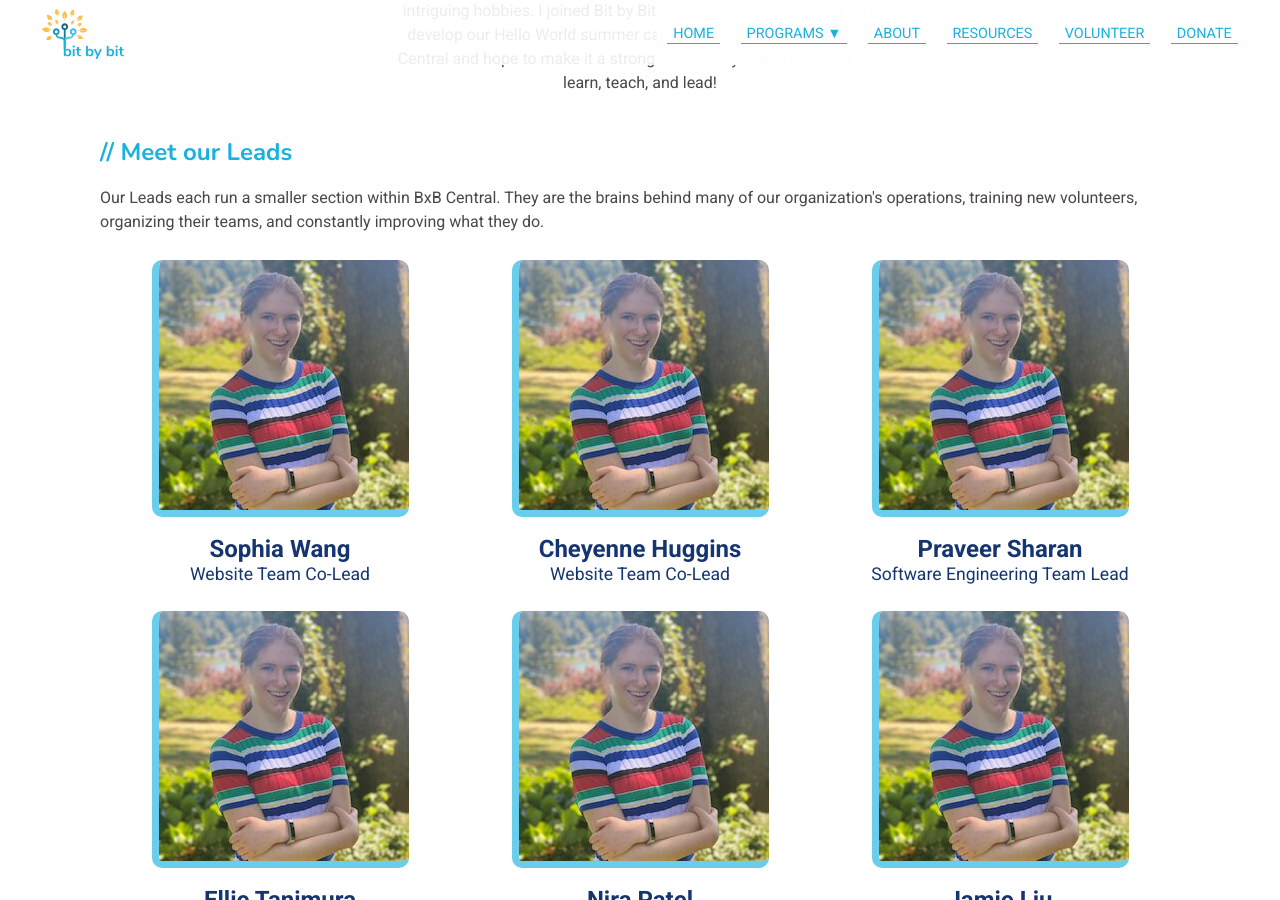
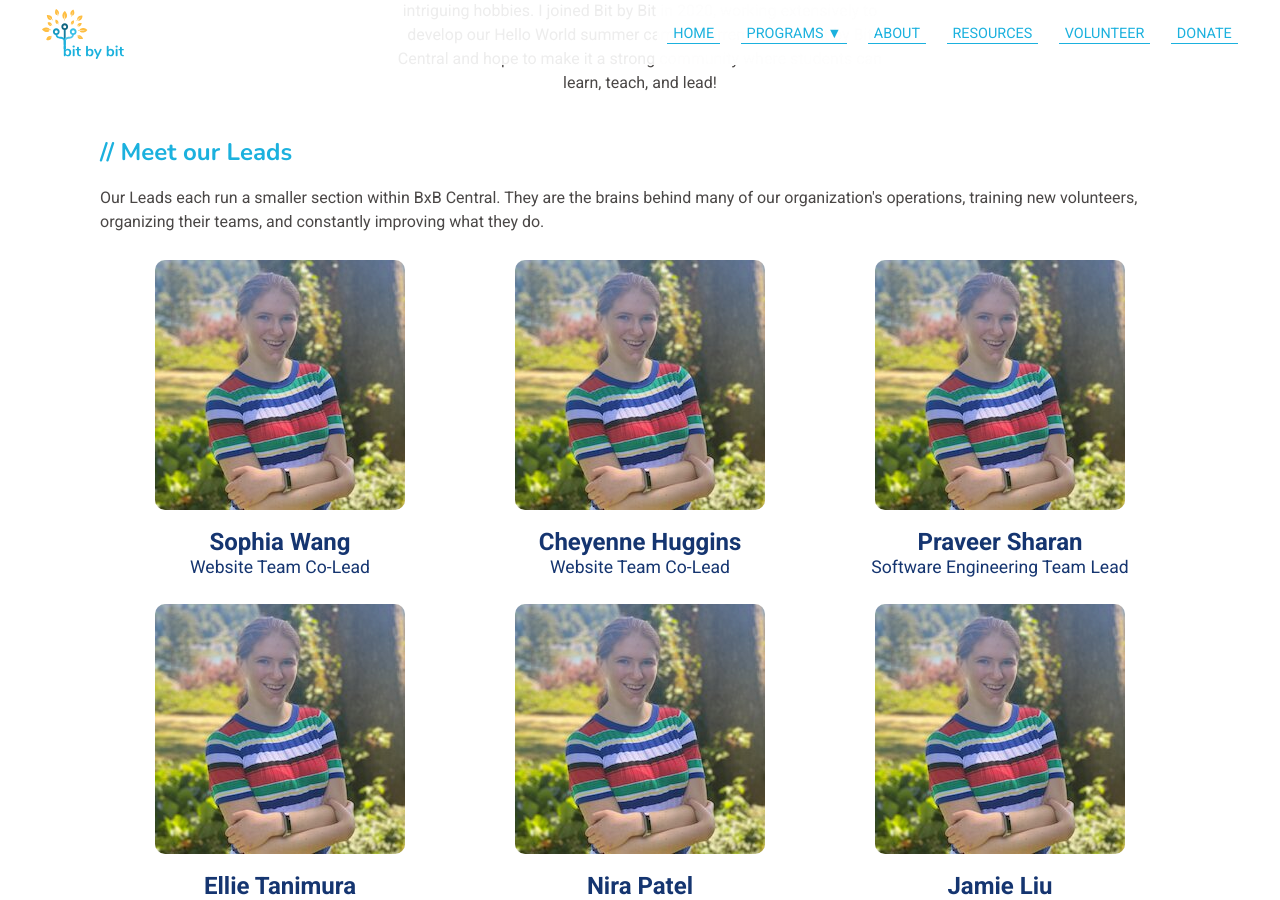
Before and after one commit to bit-by-bit-coding/bxb-website, a Jekyll site: the page built from about.html, in a window 1280 px wide and 900 px high, scrolled down 1472 px. Built offline with Jekyll 4.4.1, drawn with Linux system fonts in a browser that asks for light colours; nearby versions of some CDN libraries.

Commit message:
change id (for border) to a class in html

```diff
--- a/about.html
+++ b/about.html
@@ -74,42 +74,42 @@
             </p>
         </span>-->
         <span class="instructors-item" id="team-item">
-            <img id="team-lead-1" src="./imgs/DevinSquare.jpg">
+            <img class="light-border" src="./imgs/DevinSquare.jpg">
             <strong>Sophia Wang</strong>
             <p class="title">
                 Website Team Co-Lead
             </p>
         </span>
         <span class="instructors-item" id="team-item">
-            <img id="team-lead-1" src="./imgs/DevinSquare.jpg">
+            <img class="light-border" src="./imgs/DevinSquare.jpg">
             <strong>Cheyenne Huggins</strong>
             <p class="title">
                 Website Team Co-Lead
             </p>
         </span>
         <span class="instructors-item" id="team-item">
-            <img id="team-lead-1" src="./imgs/DevinSquare.jpg">
+            <img class="light-border" src="./imgs/DevinSquare.jpg">
             <strong>Praveer Sharan</strong>
             <p class="title">
                 Software Engineering Team Lead
             </p>
         </span>
         <span class="instructors-item" id="team-item">
-            <img id="team-lead-1" src="./imgs/DevinSquare.jpg">
+            <img class="light-border" src="./imgs/DevinSquare.jpg">
             <strong>Ellie Tanimura</strong>
             <p class="title">
                 Fundraising Team Lead
             </p>
         </span>
         <span class="instructors-item" id="team-item">
-            <img id="team-lead-1" src="./imgs/DevinSquare.jpg">
+            <img class="light-border" src="./imgs/DevinSquare.jpg">
             <strong>Nira Patel</strong>
             <p class="title">
                 Human Resources Lead
             </p>
         </span>
         <span class="instructors-item" id="team-item">
-            <img id="team-lead-1" src="./imgs/DevinSquare.jpg">
+            <img class="light-border" src="./imgs/DevinSquare.jpg">
             <strong>Jamie Liu</strong>
             <p class="title">
                 Marking Team Lead
```
